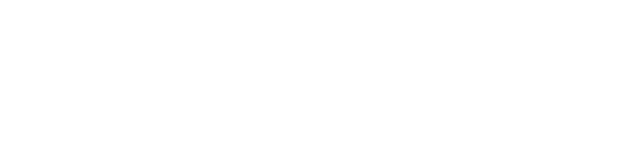
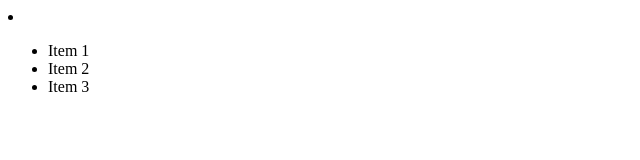
Before and after one commit to ibrinho07/ProyectoGit, a plain HTML site: page index.html in a window 1280 px wide. Shown: the whole page, without its empty margins (0-640 px from the left). Drawn offline with Linux system fonts and the light colour scheme.

```diff
--- a/index.html
+++ b/index.html
@@ -6,6 +6,12 @@
     <title>Document</title>
 </head>
 <body>
-
+    <li>
+        <ul>
+            <li>Item 1</li>
+            <li>Item 2</li>
+            <li>Item 3</li>
+        </ul>
+    </li>
 </body>
 </html>
```
